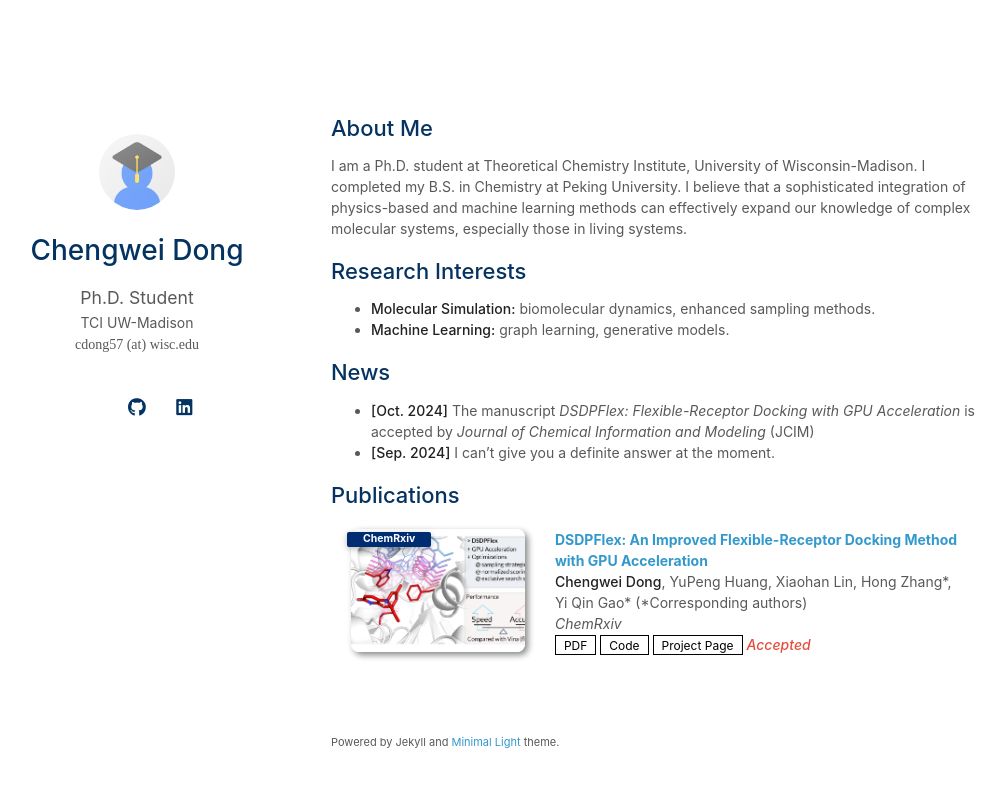
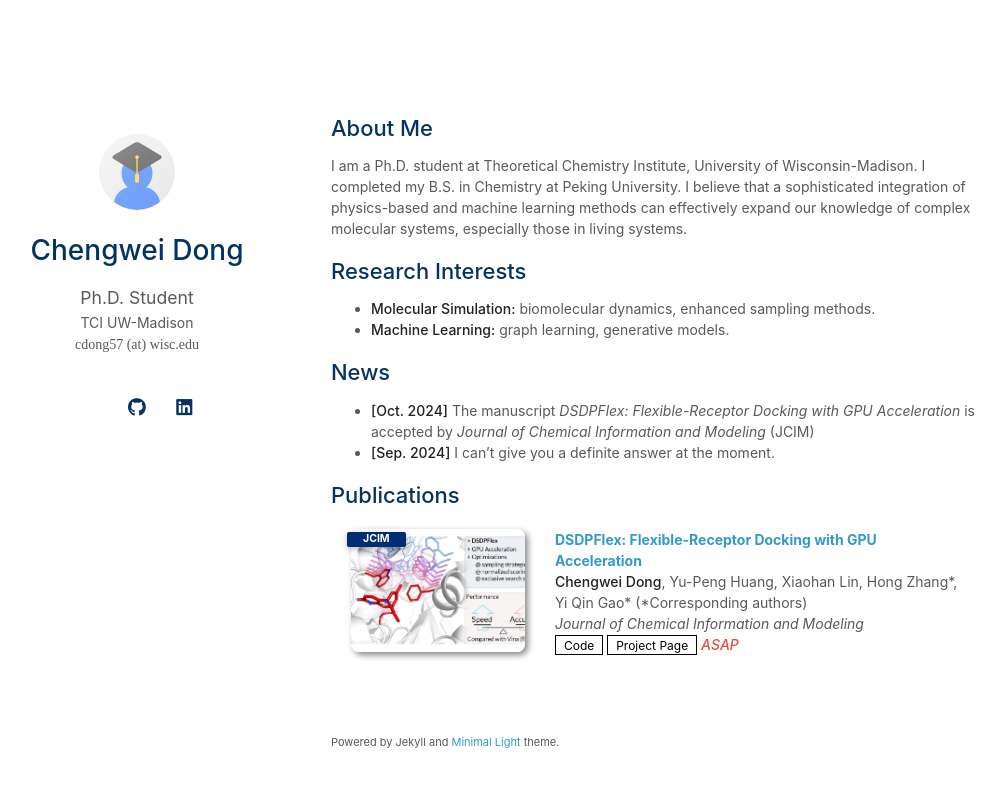
Before and after one commit to HCAya/profile, a Jekyll site: the page built from index.md, in a window 1280 px wide. Shown: the top 787 px of the page, without its empty margins (139-1144 px from the left). Built offline with Jekyll 4.4.1, drawn with Linux system fonts in a browser that asks for light colours; a style sheet for code colours, icons or effects is not loaded; our own code applies the rules of GitHub Pages for plain Markdown files.

Commit message:
Update publications.yml

```diff
--- a/_data/publications.yml
+++ b/_data/publications.yml
@@ -1,11 +1,10 @@
 main:
 
-  - title: "DSDPFlex: An Improved Flexible-Receptor Docking Method with GPU Acceleration"
-    authors: <strong>Chengwei Dong</strong>, YuPeng Huang, Xiaohan Lin, Hong Zhang*, Yi Qin Gao* (*Corresponding authors)
-    conference_short: ChemRxiv
-    conference: ChemRxiv
-    pdf: https://chemrxiv.org/engage/api-gateway/chemrxiv/assets/orp/resource/item/6572d98429a13c4d47f6b4c6/original/dsdp-flex-an-improved-flexible-receptor-docking-method-with-gpu-acceleration.pdf
-    page: https://doi.org/10.26434/chemrxiv-2023-bcw0g-v2
+  - title: "DSDPFlex: Flexible-Receptor Docking with GPU Acceleration"
+    authors: <strong>Chengwei Dong</strong>, Yu-Peng Huang, Xiaohan Lin, Hong Zhang*, Yi Qin Gao* (*Corresponding authors)
+    conference_short: JCIM
+    conference: Journal of Chemical Information and Modeling
+    page: https://doi.org/10.1021/acs.jcim.4c01715
     code: https://github.com/PKUGaoGroup/DSDPFlex
     image: ./assets/img/DSDPFlex-TOC-dpi300-1.png
-    notes: Accepted
+    notes: ASAP
```
